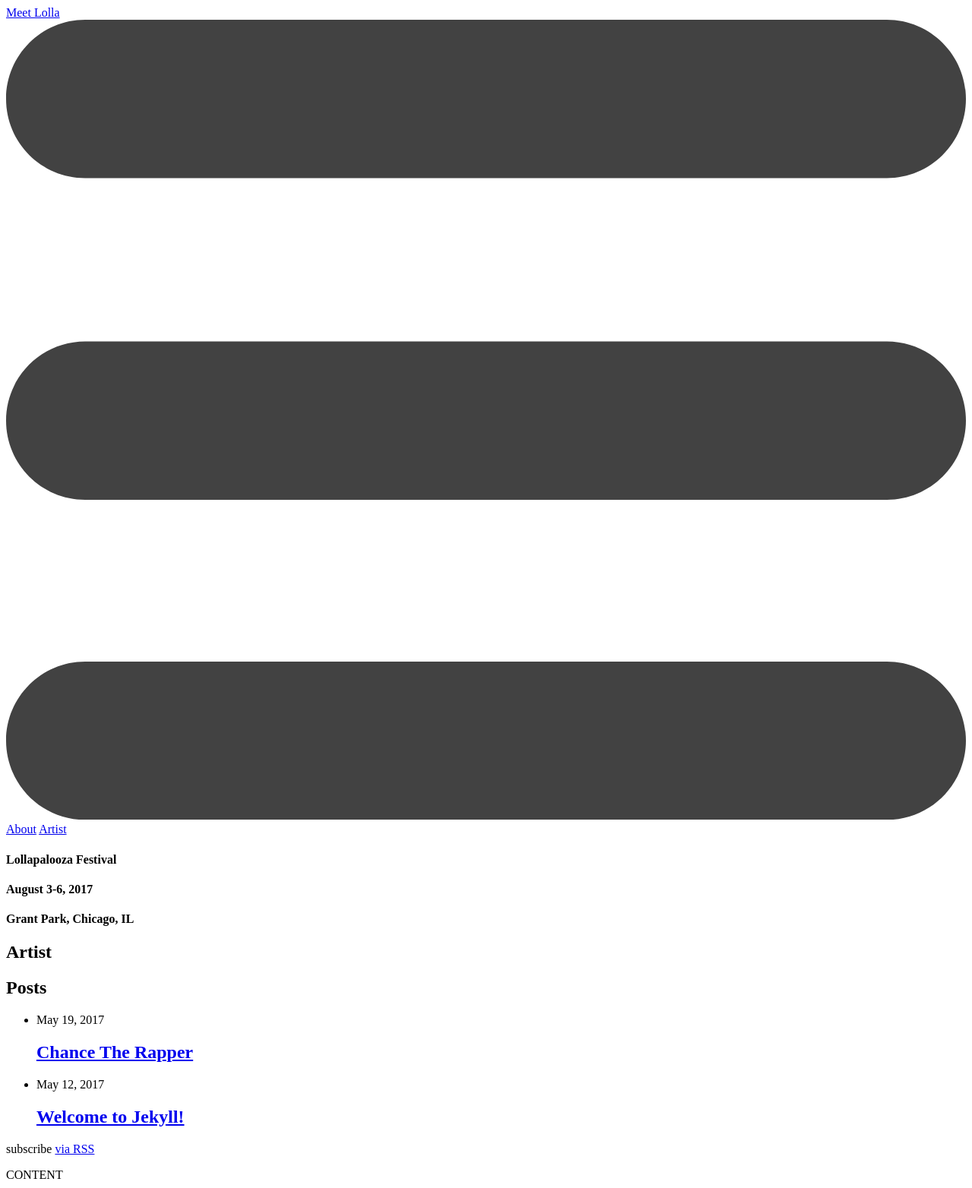
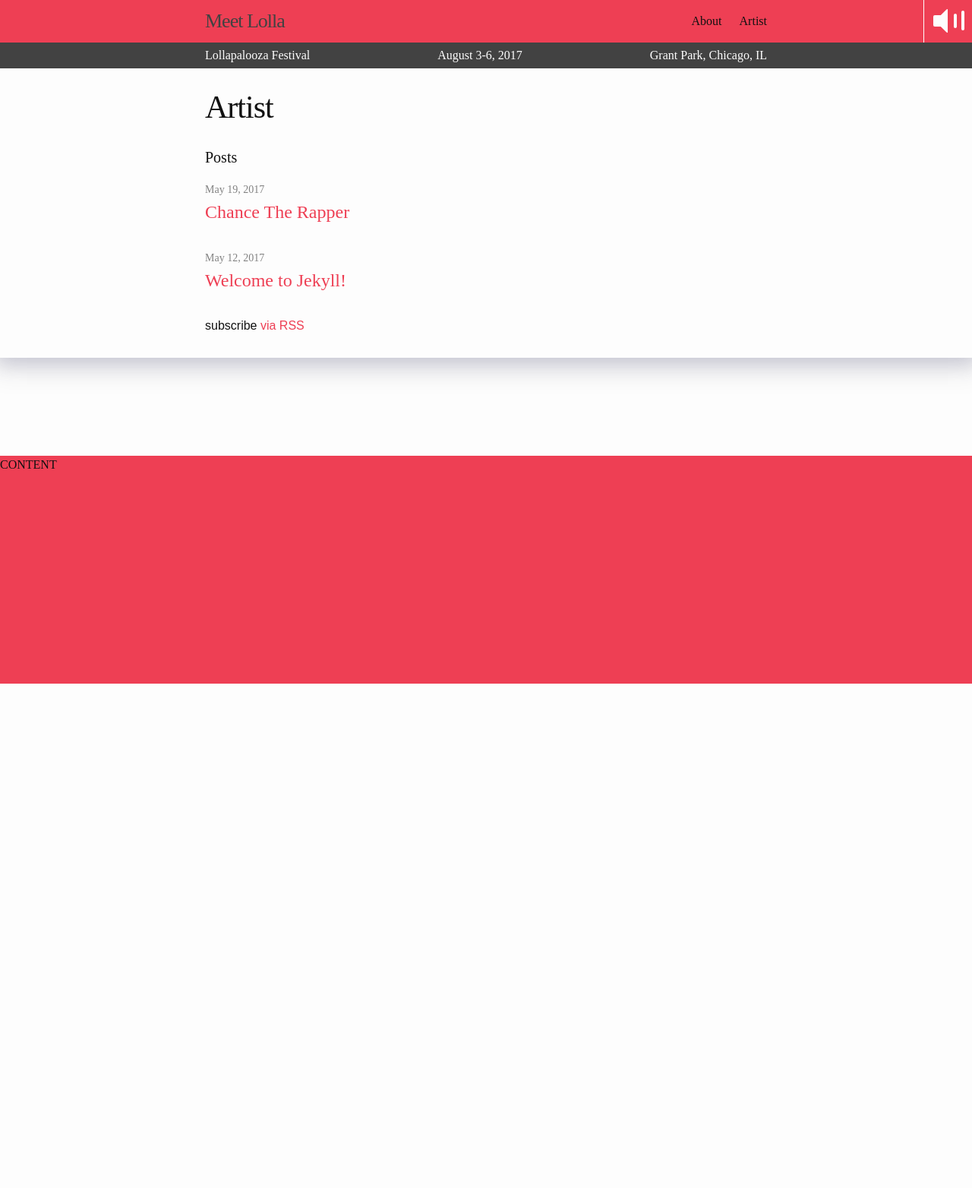
Before and after one commit to tatimblin/meetLolla, a Jekyll site: the page built from artist/index.html, in a window 1280 px wide. Shown: the whole page at 76% size. Built offline with Jekyll 4.4.1, drawn with Linux system fonts in a browser that asks for light colours; after the commit the page ends 900 px from its top, so only the background shows below that.

```diff
--- a/_config.yml
+++ b/_config.yml
@@ -12,7 +12,7 @@ description: > # this means to ignore newlines until "baseurl:"
   Lollapalooza is an annual three day music festival in Chicago, IL
   featuring over 100 different artists. meetlolla.com's goal is to
   give you a preview of some of these artists.
-baseurl: "/meetLolla" # the subpath of your site, e.g. /blog
+baseurl: "/meetLolla/" # the subpath of your site, e.g. /blog
 url: "https://tatimblin.github.io/meetLolla/" # the base hostname & protocol for your site
 permalink: /artist/:title
 twitter_username: TristanTimblin
```
